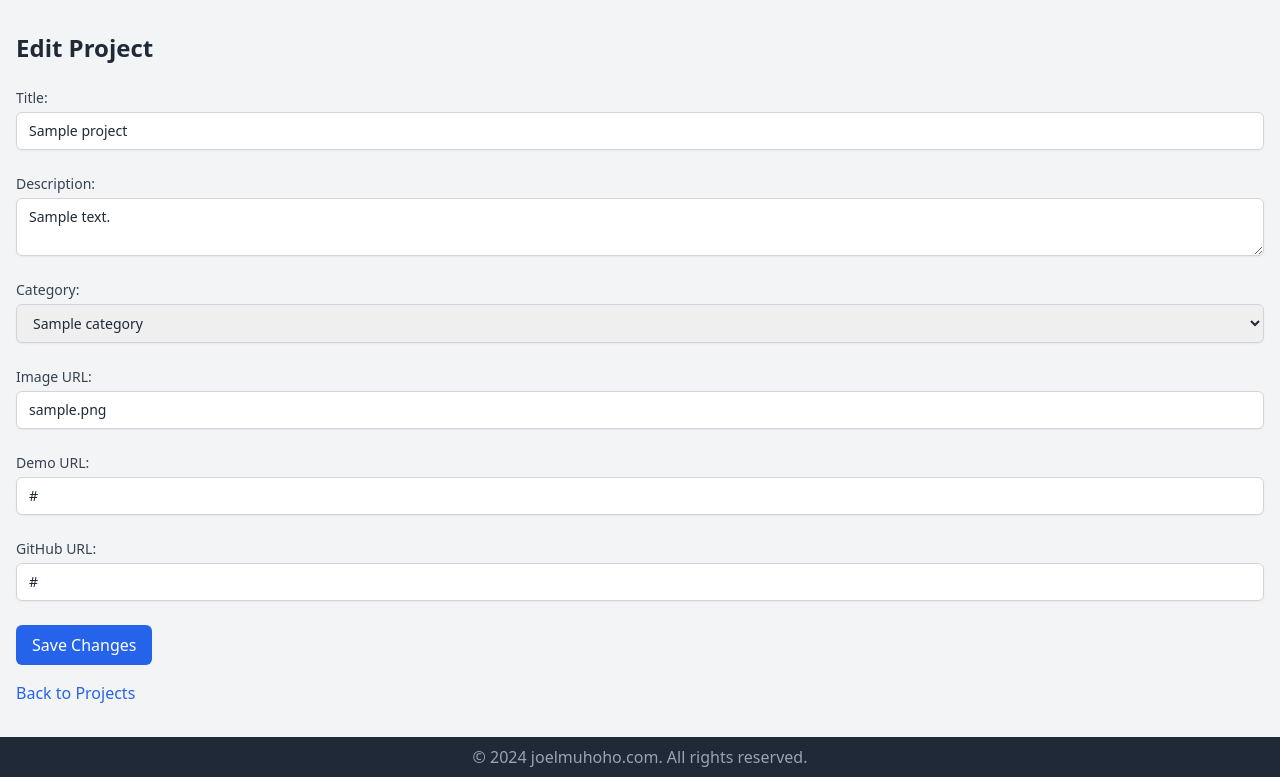
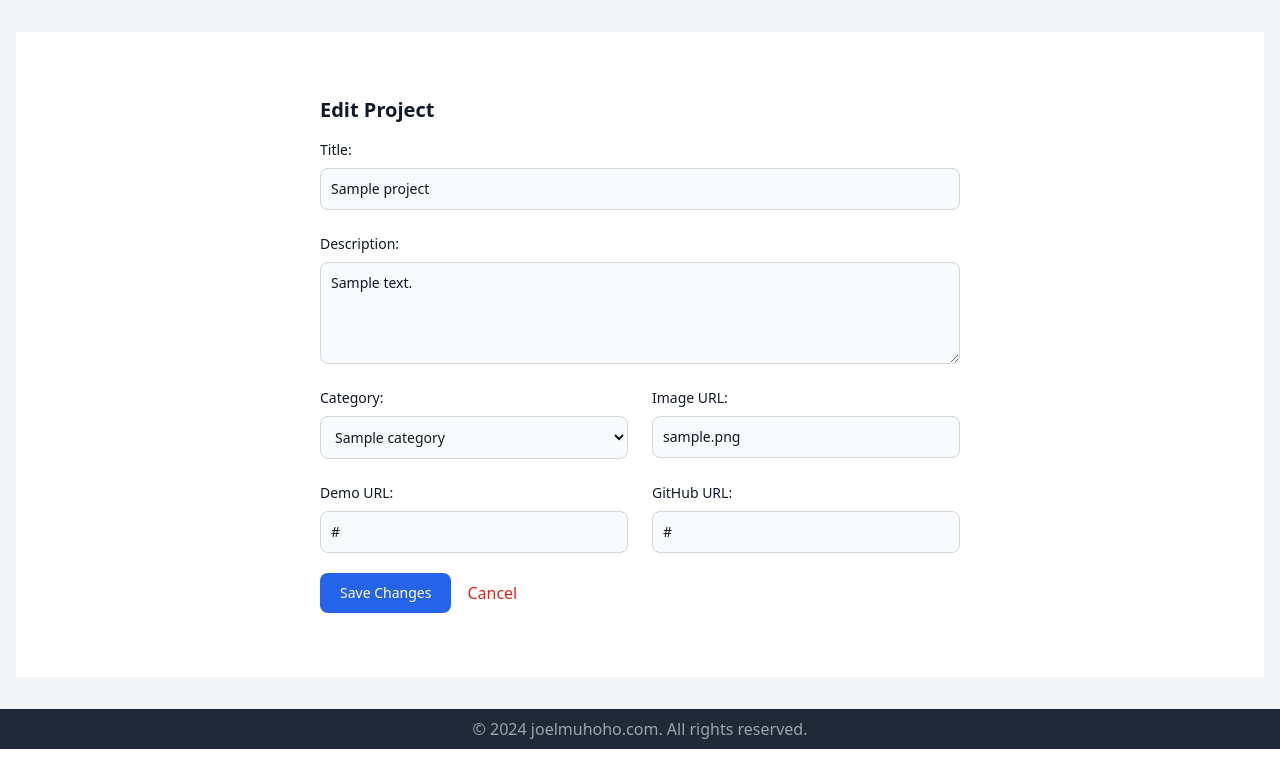
Before and after one commit to joekariuki3/joelmuhoho.com, a Flask app: page /admin/edit_project/1 in a window 1280 px wide. Shown: the part 64-841 px from the top of the page. After the commit the page ends 813 px from the top, so only its background shows below. Run offline with Flask 3, Linux system fonts and the light colour scheme; tables that the repository leaves empty hold one stand-in row (values such as "Sample post"); some libraries are stand-ins or nearby versions.

Commit message:
improved the styling of the edit pages

```diff
--- a/v2/app/templates/admin/edit_project.html
+++ b/v2/app/templates/admin/edit_project.html
@@ -3,22 +3,25 @@
 {% block title %}Edit Project{% endblock %}
 
 {% block content %}
-<h2 class="text-2xl font-bold mb-6">Edit Project</h2>
-<form action="{{ url_for('admin.edit_project', project_id=project.id) }}" method="POST" class="space-y-6">
-    <div>
-        <label for="title" class="block text-sm font-medium text-gray-700">Title:</label>
-        <input type="text" name="title" value="{{ project.title }}" required
-            class="mt-1 block w-full px-3 py-2 border border-gray-300 rounded-md shadow-sm focus:ring-blue-500 focus:border-blue-500 sm:text-sm">
+<section class="bg-white">
+    <div class="max-w-2xl px-4 py-8 mx-auto lg:py-16">
+        <h2 class="mb-4 text-xl font-bold text-gray-900">Edit Project</h2>
+        <form action="{{ url_for('admin.edit_project', project_id=project.id) }}" method="POST">
+            <div class="grid gap-4 mb-4 sm:grid-cols-2 sm:gap-6 sm:mb-5">
+                <div class="sm:col-span-2">
+                    <label for="title" class="block mb-2 text-sm font-medium text-gray-900">Title:</label>
+                    <input type="text" name="title" id="title" value="{{ project.title }}" required
+                        class="bg-gray-50 border border-gray-300 text-gray-900 text-sm rounded-lg focus:ring-blue-600 focus:border-blue-600 block w-full p-2.5">
+                </div>
+                <div class="sm:col-span-2">
+                    <label for="description" class="block mb-2 text-sm font-medium text-gray-900">Description:</label>
+                    <textarea name="description" id="description" rows="4" required
+                        class="block p-2.5 w-full text-sm text-gray-900 bg-gray-50 rounded-lg border border-gray-300 focus:ring-blue-600 focus:border-blue-600">{{ project.description }}</textarea>
                 </div>
                 <div>
-        <label for="description" class="block text-sm font-medium text-gray-700">Description:</label>
-        <textarea name="description" required
-            class="mt-1 block w-full px-3 py-2 border border-gray-300 rounded-md shadow-sm focus:ring-blue-500 focus:border-blue-500 sm:text-sm">{{ project.description }}</textarea>
-    </div>
-    <div>
-        <label for="category_id" class="block text-sm font-medium text-gray-700">Category:</label>
-        <select name="category_id" required
-            class="mt-1 block w-full px-3 py-2 border border-gray-300 rounded-md shadow-sm focus:ring-blue-500 focus:border-blue-500 sm:text-sm">
+                    <label for="category_id" class="block mb-2 text-sm font-medium text-gray-900">Category:</label>
+                    <select name="category_id" id="category_id" required
+                        class="bg-gray-50 border border-gray-300 text-gray-900 text-sm rounded-lg focus:ring-blue-600 focus:border-blue-600 block w-full p-2.5">
                         {% for category in categories %}
                         <option value="{{ category.id }}" {% if category.id==project.category_id %}selected{% endif %}>
                             {{ category.name }}
@@ -27,26 +30,31 @@
                     </select>
                 </div>
                 <div>
-        <label for="image_url" class="block text-sm font-medium text-gray-700">Image URL:</label>
-        <input type="text" name="image_url" value="{{ project.image_url }}" required
-            class="mt-1 block w-full px-3 py-2 border border-gray-300 rounded-md shadow-sm focus:ring-blue-500 focus:border-blue-500 sm:text-sm">
+                    <label for="image_url" class="block mb-2 text-sm font-medium text-gray-900">Image URL:</label>
+                    <input type="text" name="image_url" id="image_url" value="{{ project.image_url }}" required
+                        class="bg-gray-50 border border-gray-300 text-gray-900 text-sm rounded-lg focus:ring-blue-600 focus:border-blue-600 block w-full p-2.5">
                 </div>
                 <div>
-        <label for="demo_url" class="block text-sm font-medium text-gray-700">Demo URL:</label>
-        <input type="text" name="demo_url" value="{{ project.demo_url }}" required
-            class="mt-1 block w-full px-3 py-2 border border-gray-300 rounded-md shadow-sm focus:ring-blue-500 focus:border-blue-500 sm:text-sm">
+                    <label for="demo_url" class="block mb-2 text-sm font-medium text-gray-900">Demo URL:</label>
+                    <input type="text" name="demo_url" id="demo_url" value="{{ project.demo_url }}" required
+                        class="bg-gray-50 border border-gray-300 text-gray-900 text-sm rounded-lg focus:ring-blue-600 focus:border-blue-600 block w-full p-2.5">
                 </div>
                 <div>
-        <label for="github_url" class="block text-sm font-medium text-gray-700">GitHub URL:</label>
-        <input type="text" name="github_url" value="{{ project.github_url }}" required
-            class="mt-1 block w-full px-3 py-2 border border-gray-300 rounded-md shadow-sm focus:ring-blue-500 focus:border-blue-500 sm:text-sm">
+                    <label for="github_url" class="block mb-2 text-sm font-medium text-gray-900">GitHub URL:</label>
+                    <input type="text" name="github_url" id="github_url" value="{{ project.github_url }}" required
+                        class="bg-gray-50 border border-gray-300 text-gray-900 text-sm rounded-lg focus:ring-blue-600 focus:border-blue-600 block w-full p-2.5">
                 </div>
+            </div>
+            <div class="flex items-center space-x-4">
                 <button type="submit"
-        class="bg-blue-600 text-white px-4 py-2 rounded-md hover:bg-blue-700 focus:outline-none focus:ring-2 focus:ring-blue-500">
+                    class="text-white bg-blue-600 hover:bg-blue-700 focus:ring-4 focus:outline-none focus:ring-blue-300 font-medium rounded-lg text-sm px-5 py-2.5 text-center">
                     Save Changes
                 </button>
+                <a href="{{ url_for('admin.manage_projects') }}" class="text-red-600 hover:text-red-800 font-medium">
+                    Cancel
+                </a>
+            </div>
         </form>
-<a href="{{ url_for('admin.manage_projects') }}" class="inline-block mt-4 text-blue-600 hover:text-blue-700">
-    Back to Projects
-</a>
+    </div>
+</section>
 {% endblock %}
```
Also changed, not shown: v2/app/templates/admin/edit_category.html (+7 -4 lines). Lines whose indentation alone changed are shown as unchanged.
